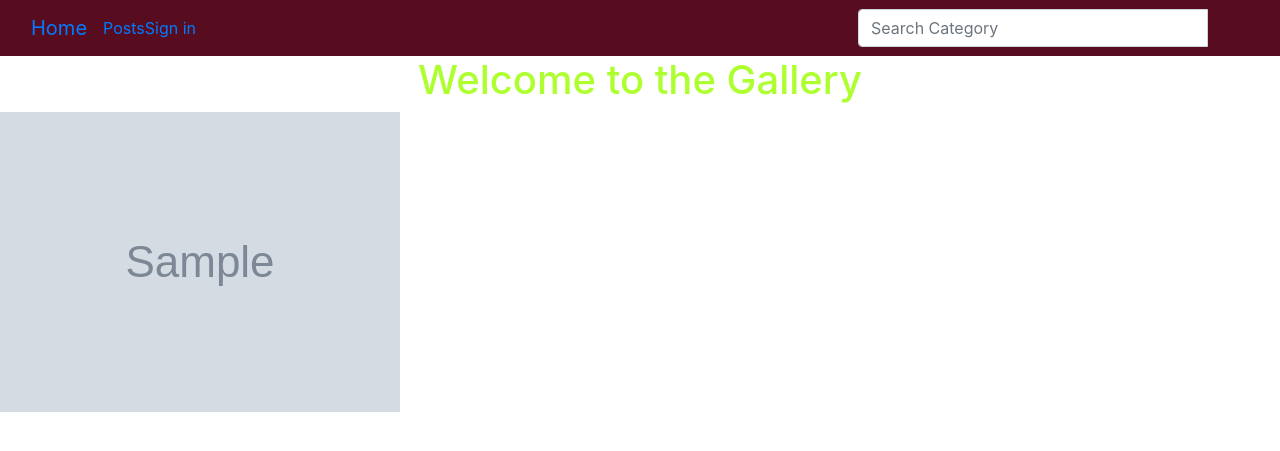
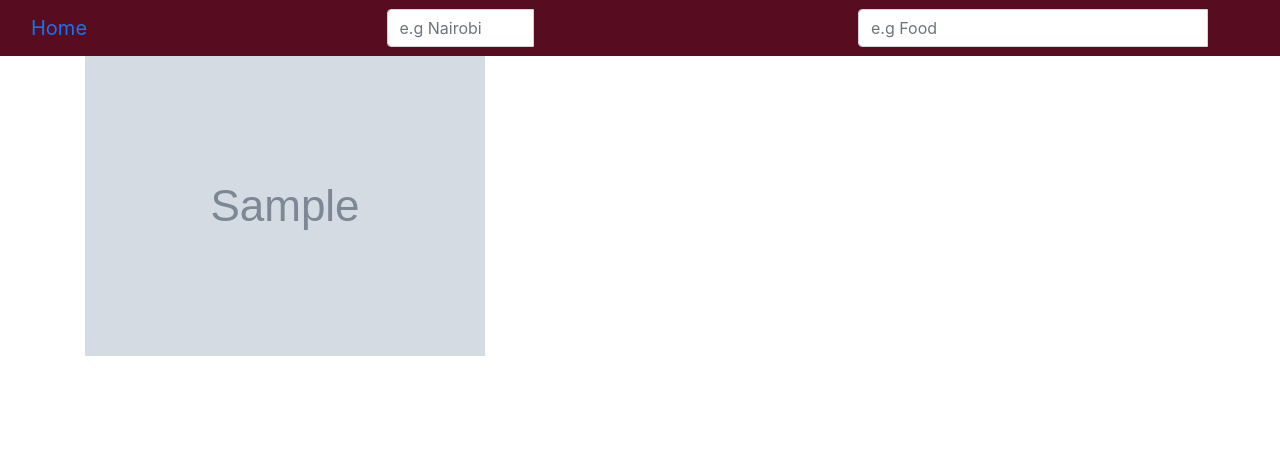
Before and after one commit to dgkilolo/gallery, a Django app: page / in a window 1280 px wide. Shown: the top 451 px of the page. Run offline with Django 3.2, Linux system fonts and the light colour scheme; tables that the repository leaves empty hold one stand-in row (values such as "Sample post"); grey boxes marked "Sample" are stand-in pictures; some libraries are stand-ins or nearby versions.

Commit message:
enable user to filter by location

```diff
--- a/gallery/models.py
+++ b/gallery/models.py
@@ -42,5 +42,10 @@ class Image(models.Model):
 
   @classmethod
   def search_by_category(cls,search_term):
-    images = cls.objects.filter(i_name__icontains=search_term)
+    images = cls.objects.filter(category__i_category__icontains=search_term)
     return images
+
+  @classmethod
+  def search_by_location(cls,location_term):
+    locations = cls.objects.filter(location__i_location__icontains=location_term)
+    return locations
--- a/gallery/templates/gallery.html
+++ b/gallery/templates/gallery.html
@@ -15,16 +15,52 @@
   </head>
   <body>
     {% include "navbar.html" %}
-    <h1 class="text-center" >Welcome to the Gallery</h1>
+    {% block scripts %}
+      <script src="https://ajax.googleapis.com/ajax/libs/jquery/3.2.1/jquery.min.js"></script>
+      {% bootstrap_javascript %}
+      <script src="../../static/js/modal.js" ></script>
+    {% endblock %}
+
+    <div class="container">
+
+    <!-- Modal -->
+    {% for pic in images %}
+    <div class="modal fade" id="exampleModalCenter" tabindex="-1" role="dialog" aria-labelledby="exampleModalCenterTitle" aria-hidden="true">
+      <div class="modal-dialog modal-dialog-centered" role="document">
+        <div class="modal-content">
+          <div class="modal-header">
+            <h5 class="modal-title" id="exampleModalLongTitle" >{{pic.i_name}}</h5>
+            <button type="button" class="close" data-dismiss="modal" aria-label="Close">
+              <span aria-hidden="true">&times;</span>
+            </button>
+          </div>
+          <div class="modal-body">
+            <img class="picture" style="height: 350px;" >
+            <h5 id="imageDescription" style="text-align: center;" ></h5>
+            <br><hr>
+            <p id="imageLocation" style="text-align: left;" ></p>
+            <p id="imageCategory" style="text-align: left;" ></p>
+          </div>
+          <div class="modal-footer">
+            <button type="button" class="btn btn-secondary" data-dismiss="modal">Close</button>
+          </div>
+        </div>
+      </div>
+    </div>
+    {% endfor %}
+
     <div class="row">
       {% for pic in images %}
         <!-- Displaying pictures -->
         <div class="col-md-4">
-          <img src="{{pic.picture.url}}" alt="image" style="height: 300px;" >
+          <!-- <button data-toggle="modal" data-target="#exampleModalCenter" ><img  onclick="showModal('{{pic.i_name}}', '{{pic.picture.url}}')" src="{{pic.picture.url}}" alt="image" style="height: 300px;" >
+          </button> -->
+          <img data-toggle="modal" data-target="#exampleModalCenter" onclick="showModal('{{pic.i_name}}', '{{pic.picture.url}}', '{{pic.i_description}}', 'Location: {{pic.location}}', 'Category: {{pic.category}}' )" src="{{pic.picture.url}}" alt="image" style="height: 300px;" >
         </div>
       {% empty %}
       <h2 style="text-align: center;" >No images to displayed</h2>
       {% endfor %}
     </div>
+  </div>
   </body>
 </html>
--- a/gallery/templates/navbar.html
+++ b/gallery/templates/navbar.html
@@ -1,32 +1,26 @@
 <div class="navbar navbar-inverse navbar-expand-lg " style="background-color: #580C1F;" role="navigation">
   <div class="container-fluid">
     <div class="navbar-header">
-      <!-- <button type="button" class="navbar-toggle" data-toggle="collapse" data-target=".navbar-collapse">
-        <span class="sr-only">Toggle navigation</span>
-        <span class="icon-bar"></span>
-        <span class="icon-bar"></span>
-        <span class="icon-bar"></span>
-      </button> -->
       <a class="navbar-brand" href="/"> Home </a>
     </div>
-    <div class="navbar-collapse collapse">
-      <ul class="nav navbar-nav">
-        <li><a href="">Posts</a></li>
-      </ul>
-      <ul class="nav navbar-nav navbar-right" >
-        {% if current_user.is_authenticated %}
-          <li><a href="">Profile</a></li>
-          <li><a href="">Sign out</a></li>
-          {% else %}
-          <li><a href="">Sign in</a></li>
-        {%endif%}
-      </ul>
+    <!-- Locations form -->
+    <div class="col-sm-2 col-md-2 ">
+      <form class="navbar-form" role="search" action="{% url 'location_results' %}">
+        <div class="input-group">
+          <input type="text" class="form-control" placeholder="e.g Nairobi" name="location">
+          <div class="input-group-btn">
+            <button class="btn btn-default" type="submit"><i class="glyphicon glyphicon-search"></i></button>
+          </div>
+        </div>
+
+      </form>
     </div>
+
     <!-- Adding a search form  -->
     <div class="col-sm-4 col-md-4 navbar-right">
       <form class="navbar-form" role="search" action="{% url 'search_results' %}">
         <div class="input-group">
-          <input type="text" class="form-control" placeholder="Search Category" name="article">
+          <input type="text" class="form-control" placeholder="e.g Food" name="article">
           <div class="input-group-btn">
             <button class="btn btn-default" type="submit"><i class="glyphicon glyphicon-search"></i></button>
           </div>
--- a/gallery/urls.py
+++ b/gallery/urls.py
@@ -5,7 +5,8 @@ from django.conf.urls.static import static
 
 urlpatterns=[
   url('^$',views.gallery,name='gallery'),
-  url('^search/', views.search_results, name='search_results')
+  url('^search/', views.search_results, name='search_results'),
+  url('^location/', views.location_results, name='location_results')
 ]
 
 if settings.DEBUG:
--- a/gallery/views.py
+++ b/gallery/views.py
@@ -22,3 +22,15 @@ def search_results(request):
   else:
     message = "You haven't searched for any term"
     return render(request, 'search.html', {"message":message} )
+
+def location_results(request):
+  if 'location' in request.GET and request.GET["location"]:
+    location_term = request.GET.get("location")
+    search_location = Image.search_by_location(location_term)
+    message = f"{location_term}"
+
+    return render(request,'location.html', {"message":message, "locations":search_location} )
+
+  else:
+    message = "You have not entered any location term"
+    return render(request, 'location.html', {"message":message} )
--- /dev/null
+++ b/static/js/modal.js
@@ -0,0 +1,18 @@
+// showModal=(name,desc,url, loc,cat) => {
+//   $("#img-label").text(name)
+//   $("#myModal").modal("show")
+//   $(".modal-title").text(name)
+//   $(".mod-img").attr("src",url)
+//   $("#img-desc").text(desc)
+//   $("#img-loc").text("Location: " + loc)
+//   $("#img-cat").text("Category: " + cat)
+//   $("#copy-url").val(window.location.origin + url)
+// }
+showModal=(i_name,url,i_description,location,category) => {
+  $("#myModal").modal("show")
+  $("#imageName").text(i_name)
+  $(".picture").attr("src",url)
+  $("#imageDescription").text(i_description)
+  $("#imageLocation").text(location)
+  $("#imageCategory").text(category)
+}
```
Also changed, not shown: gallery/templates/location.html (added, +38 -0 lines).
